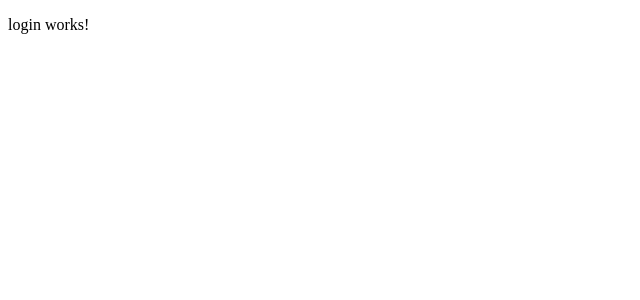
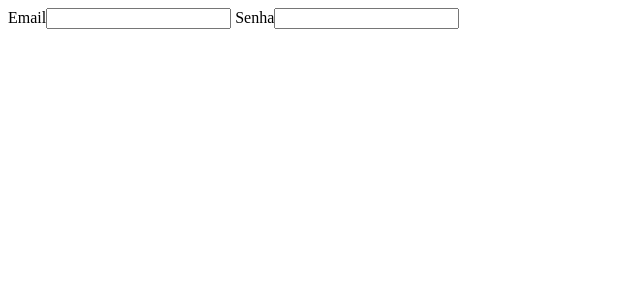
Before and after one commit to Fernandolilo/E-commerc-Angular, an Angular app: page /login in a window 1280 px wide. Shown: the top 300 px of the page, without its empty margins (0-640 px from the left). Built offline with nearby package versions, Linux system fonts and the light colour scheme.

Commit message:
add material com npm i @angular/material

```diff
--- a/package.json
+++ b/package.json
@@ -15,6 +15,7 @@
     "@angular/compiler": "^14.0.0",
     "@angular/core": "^14.0.0",
     "@angular/forms": "^14.0.0",
+    "@angular/material": "^14.2.5",
     "@angular/platform-browser": "^14.0.0",
     "@angular/platform-browser-dynamic": "^14.0.0",
     "@angular/router": "^14.0.0",
--- a/src/app/components/pages/login/login.component.html
+++ b/src/app/components/pages/login/login.component.html
@@ -1 +1,6 @@
-<p>login works!</p>
+
+<label for="Email"> Email</label>
+<input type="text">
+
+<label for="Password"> Senha</label>
+<input type="password">
```
Also changed, not shown: 1 other file (tests, documents, lock files or other folders).
